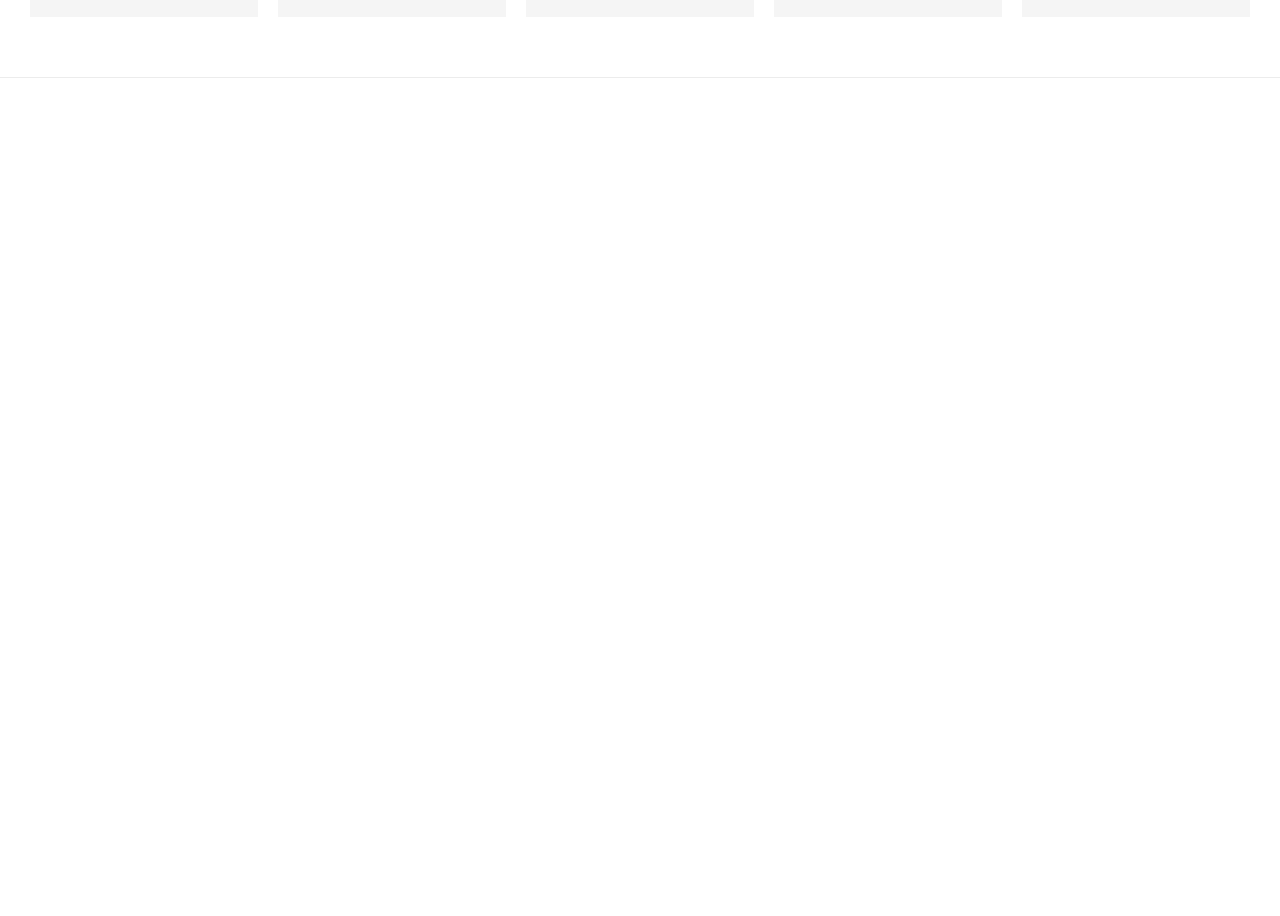
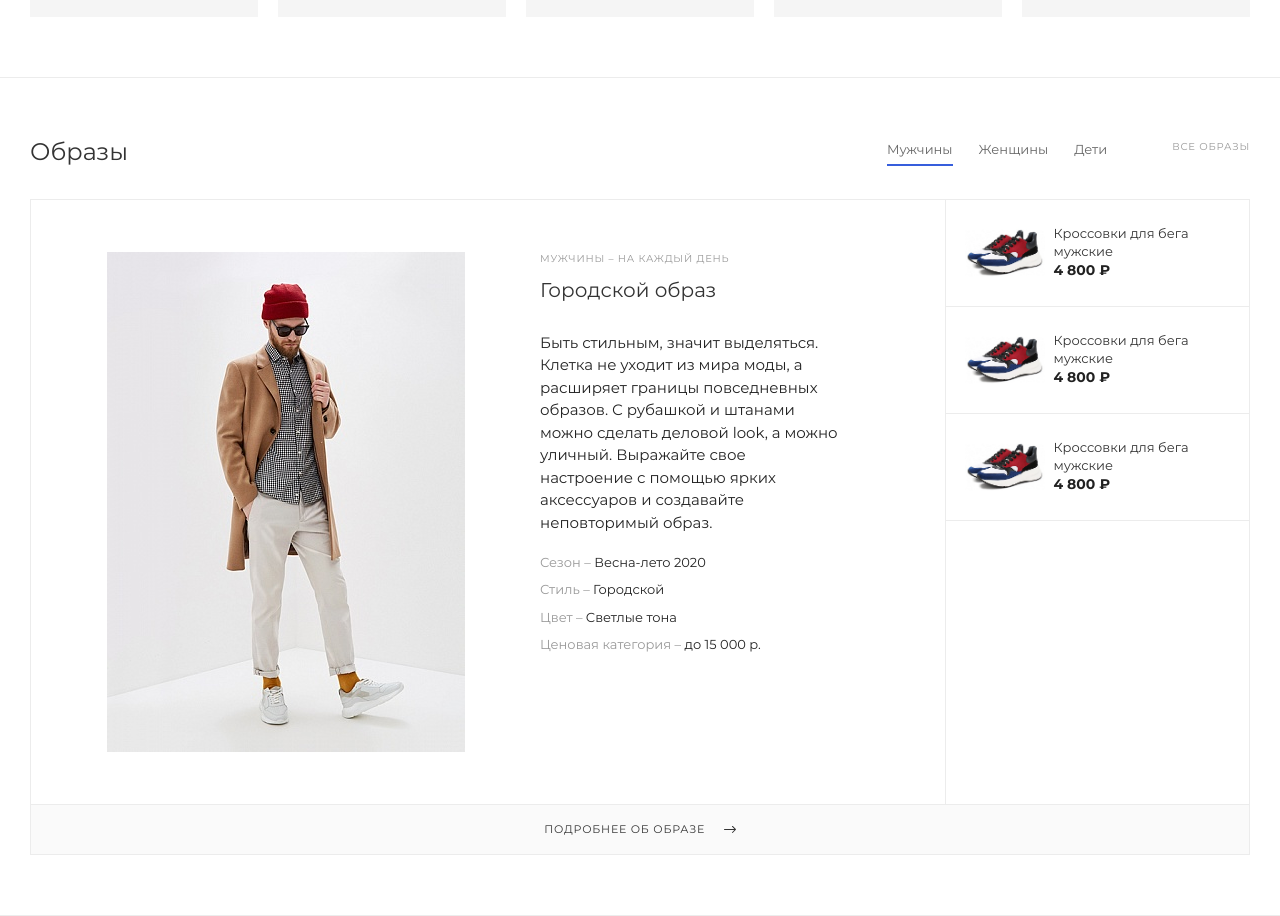
Before and after one commit to ViZuVi/max-project, a Nuxt app: page / in a window 1280 px wide. Shown: the part 4420-5336 px from the top of the page. Before the commit the page ends 4498 px from the top, so only its background shows below. Built offline with nearby package versions, Linux system fonts and the light colour scheme.

Commit message:
loolbook added

```diff
--- /dev/null
+++ b/components/main/LookBooks.vue
@@ -0,0 +1,77 @@
+<template>
+  <section class="lookbooks">
+    <div class="lookbooks__wrapper">
+      <SectionTitle title="Образы" allName="Все образы" allLink="/lookbooks">
+        <AppTabs :tabs="['Мужчины', 'Женщины', 'Дети']" />
+      </SectionTitle>
+      <div class="lookbooks__list">
+        <LookBooksCard v-for="card in cards" :key="card.id" :card="card" />
+      </div>
+    </div>
+  </section>
+</template>
+
+<script>
+import SectionTitle from "./SectionTitle";
+import LookBooksCard from "./LookBooksCard";
+import AppTabs from "~/components/ui/AppTabs";
+
+export default {
+  name: "LookBooks",
+  components: {
+    SectionTitle,
+    LookBooksCard,
+    AppTabs,
+  },
+  data() {
+    return {
+      cards: [
+        {
+          id: 1,
+          img: require("~/assets/img/lookbooks-1.jpg"),
+          title: "Городской образ",
+          person: "мужчины",
+          type: "На каждый день",
+          description:
+            "Быть стильным, значит выделяться. Клетка не уходит из мира моды, а расширяет границы повседневных образов. С рубашкой и штанами можно сделать деловой look, а можно уличный. Выражайте свое настроение с помощью ярких аксессуаров и создавайте неповторимый образ.",
+          props: [
+            { id: 1, type: "Сезон", value: "Весна-лето 2020" },
+            { id: 2, type: "Стиль", value: "Городской" },
+            { id: 3, type: "Цвет", value: "Светлые тона" },
+            { id: 4, type: "Ценовая категория", value: "до 15 000 р." },
+          ],
+          items: [
+            {
+              id: 1,
+              src: require("~/assets/img/sneakers.jpg"),
+              title: "Кроссовки для бега мужские",
+              price: "4 800 ₽",
+            },
+            {
+              id: 2,
+              src: require("~/assets/img/sneakers.jpg"),
+              title: "Кроссовки для бега мужские",
+              price: "4 800 ₽",
+            },
+            {
+              id: 3,
+              src: require("~/assets/img/sneakers.jpg"),
+              title: "Кроссовки для бега мужские",
+              price: "4 800 ₽",
+            },
+          ],
+        },
+      ],
+    };
+  },
+};
+</script>
+
+<style lang="scss" scoped>
+.lookbooks {
+  border-bottom: 1px solid #ececec;
+}
+.lookbooks__wrapper {
+  @include section-size;
+}
+</style>
--- /dev/null
+++ b/components/main/LookBooksCard.vue
@@ -0,0 +1,210 @@
+<template>
+  <div class="lookbook-card">
+    <div class="lookbook-card__wrapper">
+      <div class="lookbook-card__item">
+        <nuxt-link class="lookbook-card__link" :to="`/lookbooks/${card.id}`">
+          <img class="lookbook-card__img" :src="card.img" :alt="card.title" />
+        </nuxt-link>
+        <div class="lookbook-card__info">
+          <span class="lookbook-card__person"
+            >{{ card.person }} &ndash; {{ card.type }}</span
+          >
+          <nuxt-link
+            :to="`/lookbooks/${card.id}`"
+            class="lookbook-card__title"
+            >{{ card.title }}</nuxt-link
+          >
+          <p class="lookbook-card__description">{{ card.description }}</p>
+          <div class="lookbook-card__props-list">
+            <div
+              class="lookbook-card__props-item"
+              v-for="prop in card.props"
+              :key="prop.id"
+            >
+              <span class="lookbook-card__props-type"
+                >{{ prop.type }} &ndash;
+              </span>
+              <span class="lookbook-card__props-value">{{ prop.value }}</span>
+            </div>
+          </div>
+        </div>
+      </div>
+      <div class="lookbook-card__items-goods">
+        <div
+          class="lookbook-card__items-block"
+          v-for="item in card.items"
+          :key="item.id"
+        >
+          <nuxt-link
+            class="lookbook-card__items-img-link"
+            :to="`/catalog/${item.id}`"
+          >
+            <img
+              class="lookbook-card__items-img"
+              :src="item.src"
+              :alt="item.title"
+            />
+          </nuxt-link>
+          <div class="lookbook-card__items-info">
+            <nuxt-link
+              class="lookbook-card__items-info-title"
+              :to="`/catalog/${item.id}`"
+              >{{ item.title }}</nuxt-link
+            >
+            <span class="lookbook-card__items-info-price">{{
+              item.price
+            }}</span>
+          </div>
+        </div>
+      </div>
+    </div>
+    <nuxt-link class="lookbook-card__details" :to="`lookbooks/${card.id}`">
+      <span>Подробнее об образе</span>
+      <AppIcon symbol="icon_next_arrow" className="lookbook-card__details-icon" />
+    </nuxt-link>
+  </div>
+</template>
+
+<script>
+import AppIcon from "~/components/ui/AppIcon";
+
+export default {
+  name: "LookBooksCard",
+  components: {
+    AppIcon
+  },
+  props: {
+    card: {
+      type: Object,
+      required: true,
+      default: () => {},
+    },
+  },
+};
+</script>
+
+<style lang="scss" scoped>
+.lookbook-card {
+  display: flex;
+  flex-direction: column;
+}
+.lookbook-card__item {
+  display: flex;
+  padding: 3.266rem;
+  flex-basis: 75%;
+}
+.lookbook-card__wrapper {
+  display: flex;
+  border: 1px solid #ececec;
+}
+.lookbook-card__link {
+  flex-basis: 50%;
+}
+.lookbook-card__img {
+  display: block;
+  margin: 0 auto;
+}
+.lookbook-card__info {
+  flex-basis: 50%;
+  padding: 0 3.266rem;
+}
+.lookbook-card__items-goods {
+  flex-basis: 25%;
+  border-left: 1px solid #ececec;
+}
+.lookbook-card__person {
+  display: block;
+  font-size: 0.667em;
+  line-height: 1.3em;
+  text-transform: uppercase;
+  letter-spacing: 0.8px;
+  // TODO: upper info to mixins/vars
+  margin-bottom: 0.666rem;
+  color: #999;
+}
+.lookbook-card__title {
+  display: block;
+  font-size: 1.3333em;
+  line-height: 1.4em;
+  margin-bottom: 1.733rem;
+  color: #333333;
+  &:hover {
+    color: #356edc;
+  }
+}
+.lookbook-card__description {
+  margin-bottom: 1.066rem;
+}
+.lookbook-card__props-item {
+  font-size: 0.867em;
+  line-height: 1.692em;
+  margin-bottom: 0.333rem;
+}
+.lookbook-card__props-type {
+  color: #999999;
+}
+.lookbook-card__items-block {
+  padding: 13px 19px;
+  display: flex;
+  align-items: center;
+  border-bottom: 1px solid #ececec;
+  &:hover {
+    .lookbook-card__items-img {
+      opacity: 0.7;
+    }
+    .lookbook-card__items-info-title {
+      color: #356edc;
+    }
+  }
+}
+.lookbook-card__items-img-link {
+  display: block;
+  flex-shrink: 0;
+}
+.lookbook-card__items-img {
+  // TODO: add hover :before; mixin/class hover shine?
+  display: block;
+  width: 80px;
+  height: 80px;
+  transition: opacity 0.3s;
+}
+.lookbook-card__items-info {
+  display: flex;
+  flex-direction: column;
+  padding-left: 9px;
+}
+.lookbook-card__items-info-title {
+  font-size: 0.867em;
+  line-height: 1.385em;
+  color: #333333;
+  // TODO: hover for nuxt-link to common?
+  &:hover {
+    color: #356edc;
+  }
+}
+.lookbook-card__items-info-price {
+  font-weight: bold;
+  font-size: 0.933em;
+}
+.lookbook-card__details {
+  border: 1px solid #ececec;
+  border-top: 0;
+  padding: 16px 26px;
+  text-align: center;
+  background-color: #fafafa;
+  font-size: 0.7333em;
+  text-transform: uppercase;
+  letter-spacing: 0.8px;
+  // TODO: vars
+  color: #333333;
+  transition: background-color 0.3s ease;
+  &:hover {
+    color: #ffffff;
+    border-color: #356edc;
+    background-color: #356edc;
+  }
+}
+.lookbook-card__details-icon {
+  margin-left: 15px;
+}
+</style>
--- a/components/ui/icons.js
+++ b/components/ui/icons.js
@@ -20,6 +20,9 @@ const icons = {
   `,
   icon_lightning: `
     <svg xmlns="http://www.w3.org/2000/svg" width="9" height="12" viewBox="0 0 9 12" fill="#fc5a42"><path data-name="Shape 943 copy 12" d="M710,75l-7,7h3l-1,5,7-7h-3Z" transform="translate(-703 -75)"></path></svg>
+  `,
+  icon_next_arrow: `
+    <svg xmlns="http://www.w3.org/2000/svg" width="12" height="7" viewBox="0 0 12 7" fill="currentColor"><path data-name="Rounded Rectangle 1059" d="M1089.85,846.853l-3.01,2.993a0.492,0.492,0,0,1-.7,0,0.51,0.51,0,0,1,0-.707l2.15-2.14h-9.79a0.5,0.5,0,0,1,0-1h9.82l-2.18-2.175a0.5,0.5,0,0,1,0-.7,0.494,0.494,0,0,1,.7,0l3.01,3a0.507,0.507,0,0,1,.14.365A0.514,0.514,0,0,1,1089.85,846.853Z" transform="translate(-1078 -843)"></path></svg>
   `
 }
 
--- a/pages/index.vue
+++ b/pages/index.vue
@@ -13,6 +13,7 @@
       :style="{ backgroundImage: `url(${promoImg})` }"
     ></div>
     <CollectionsList />
+    <LookBooks />
   </div>
 </template>
 
@@ -26,6 +27,7 @@ import DayOffer from "~/components/main/DayOffer";
 import AdsList from "~/components/main/AdsList";
 import SaleProducts from "~/components/main/SaleProducts";
 import CollectionsList from "~/components/main/CollectionsList";
+import LookBooks from "~/components/main/LookBooks";
 
 export default {
   components: {
@@ -37,7 +39,8 @@ export default {
     DayOffer,
     AdsList,
     SaleProducts,
-    CollectionsList
+    CollectionsList,
+    LookBooks
   },
   data() {
     return {
```
Also changed, not shown: assets/img/lookbooks-1.jpg (added), assets/img/sneakers.jpg (added).
